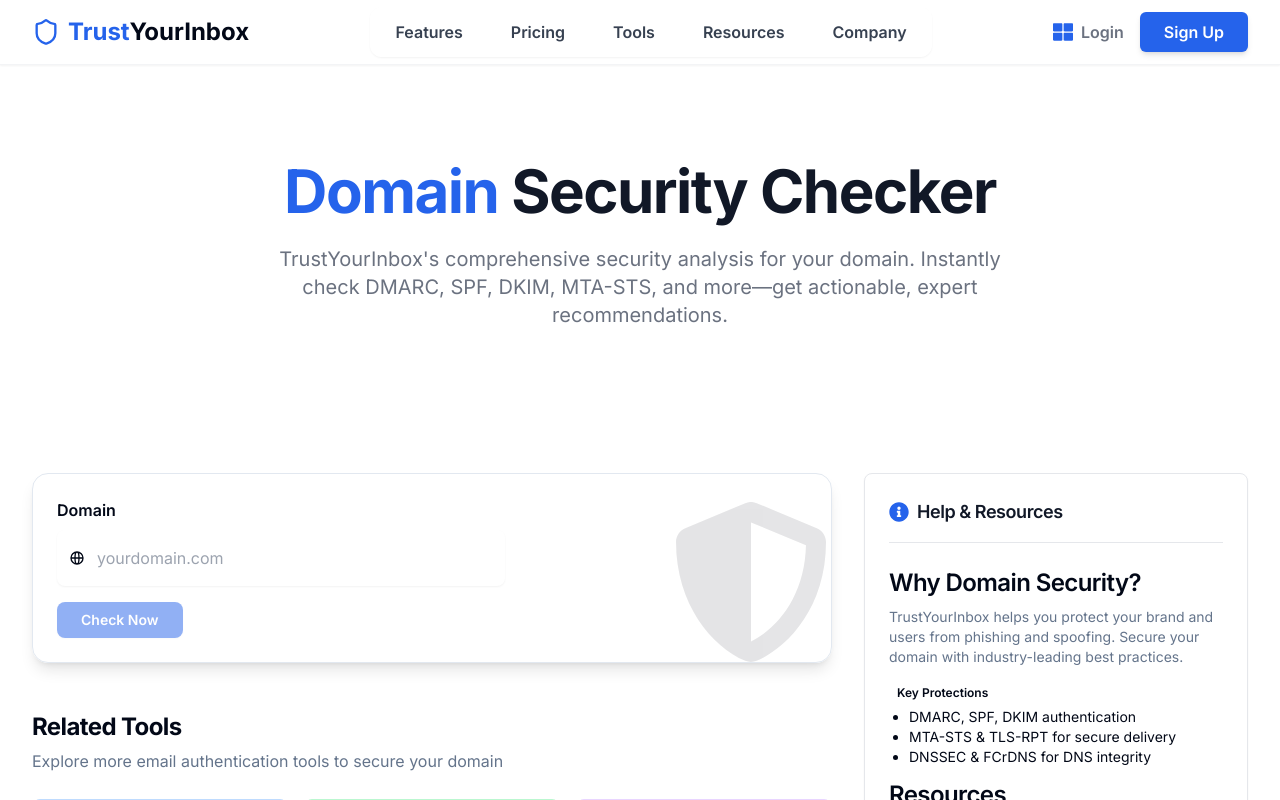
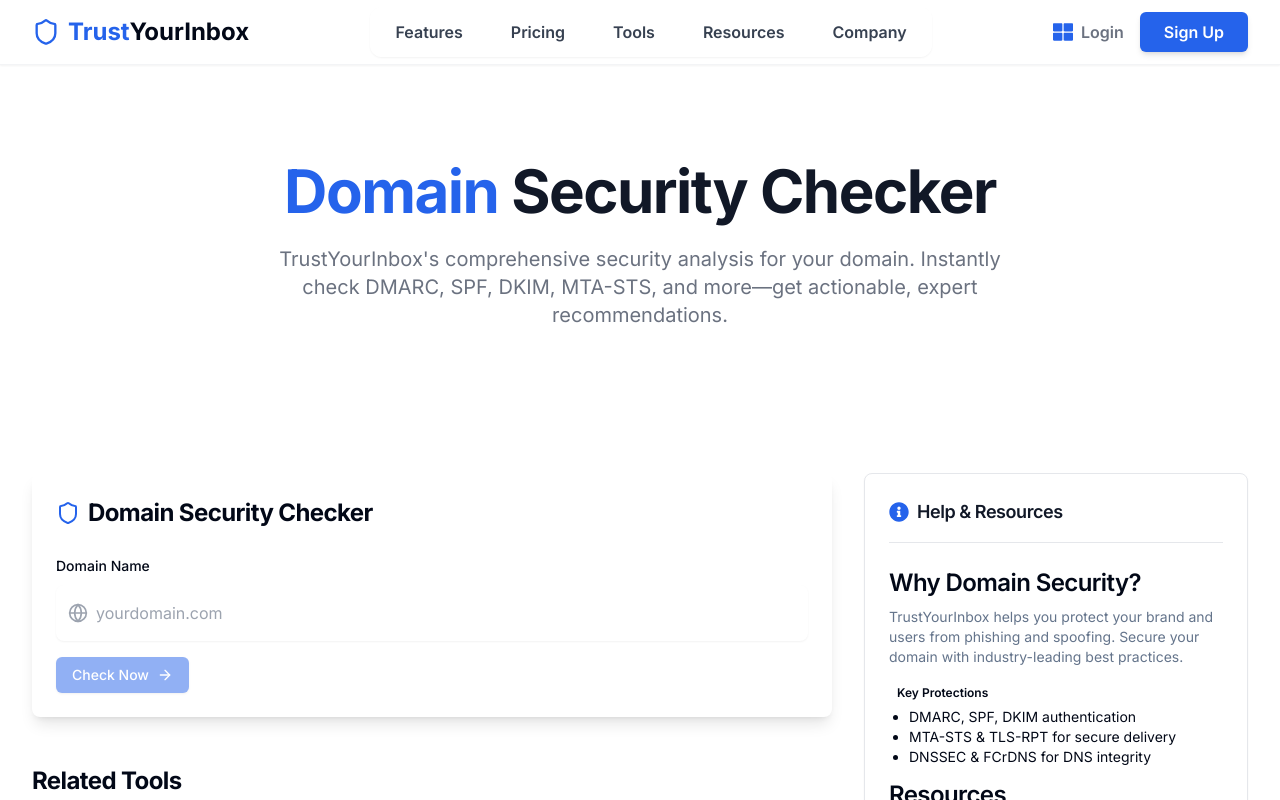
Before and after one commit to trustyourinbox/trustyourinbox-website, a Next.js app: page /tools/domain-security-checker in a window 1280 px wide. Shown: the top 800 px of the page. Built offline with nearby package versions, Linux system fonts and the light colour scheme.

Commit message:
updated the forms for tools to match

```diff
--- a/src/app/tools/domain-security-checker/page.tsx
+++ b/src/app/tools/domain-security-checker/page.tsx
@@ -5,7 +5,7 @@ import { Card } from "@/components/ui/Card";
 import { Button } from "@/components/ui/Button";
 import { Input } from "@/components/ui/Input";
 import { FaShieldAlt, FaCheckCircle, FaTimesCircle, FaInfoCircle, FaExclamationTriangle, FaLock, FaEnvelope, FaServer } from "react-icons/fa";
-import { Shield, Mail, Lock, Database, AlertTriangle, XCircle, Info, Key } from "lucide-react";
+import { Shield, Mail, Lock, Database, AlertTriangle, XCircle, Info, Key, Globe, ArrowRight } from "lucide-react";
 import { Progress } from "@/components/ui/Progress";
 import { Badge } from "@/components/ui/Badge";
 import { CardHeader, CardContent, CardTitle } from "@/components/ui/Card";
@@ -154,51 +154,74 @@ export default function DomainSecurityCheckerPage() {
         </>
       }
     >
-      <Card className="mb-8 p-6 bg-gradient-to-br from-brand/5 to-white border border-brand/10 relative overflow-hidden shadow-lg rounded-2xl">
-        {/* Watermark accent */}
-        <div className="absolute right-0 bottom-0 opacity-10 pointer-events-none select-none" style={{zIndex:0}}>
-          <FaShieldAlt className="w-40 h-40 text-brand" />
+      <Card className="w-full border-0 shadow-lg">
+        <div className="p-6">
+          <div className="flex items-center gap-2 mb-6">
+            <Shield className="h-6 w-6 text-blue-600" />
+            <h2 className="text-2xl font-bold">Domain Security Checker</h2>
           </div>
-        <div className="mb-4 relative z-10">
-          <label className="block font-semibold mb-2 text-brand-dark">Domain</label>
-          <div className="relative">
+
+          <form onSubmit={(e) => { e.preventDefault(); handleCheck(); }} className="space-y-4">
+            <div className="space-y-2">
+              <label htmlFor="domain" className="text-sm font-medium">
+                Domain Name
+              </label>
+              <div className="relative flex-1">
+                <div className="absolute inset-y-0 left-0 flex items-center pl-3 pointer-events-none">
+                  <Globe className="h-5 w-5 text-gray-400" />
+                </div>
                 <Input
+                  id="domain"
                   type="text"
                   placeholder="yourdomain.com"
+                  className="pl-10 h-11 border-gray-200 focus:border-blue-600 focus:ring-blue-600"
                   value={domain}
                   onChange={e => setDomain(e.target.value)}
-              className="max-w-md pl-10 bg-white border-brand/20 focus:border-brand focus:ring-brand"
+                  required
+                  pattern="^[a-zA-Z0-9.-]+\.[a-zA-Z]{2,}$"
                 />
-            <div className="absolute left-3 top-1/2 -translate-y-1/2 text-brand/60">
-              <svg className="w-4 h-4" fill="none" stroke="currentColor" viewBox="0 0 24 24">
-                <path strokeLinecap="round" strokeLinejoin="round" strokeWidth={2} d="M21 12a9 9 0 01-9 9m9-9a9 9 0 00-9-9m9 9H3m9 9a9 9 0 01-9-9m9 9c1.657 0 3-4.03 3-9s-1.343-9-3-9m0 18c-1.657 0-3-4.03-3-9s1.343-9 3-9m-9 9a9 9 0 019-9" />
-              </svg>
               </div>
             </div>
-        </div>
+
+            <div>
               <Button
-          onClick={handleCheck}
-          disabled={!domain || loading}
-          className="bg-blue-600 hover:bg-blue-700 text-white px-6 py-2 rounded-lg font-semibold shadow-sm hover:shadow transition-all"
+                type="submit"
+                className="bg-blue-600 hover:bg-blue-700 text-white min-w-[120px]"
+                disabled={loading || !domain}
               >
                 {loading ? (
                   <span className="flex items-center gap-2">
-              <svg className="animate-spin h-4 w-4" viewBox="0 0 24 24">
-                <circle className="opacity-25" cx="12" cy="12" r="10" stroke="currentColor" strokeWidth="4" fill="none" />
-                <path className="opacity-75" fill="currentColor" d="M4 12a8 8 0 018-8V0C5.373 0 0 5.373 0 12h4zm2 5.291A7.962 7.962 0 014 12H0c0 3.042 1.135 5.824 3 7.938l3-2.647z" />
+                    <svg
+                      className="animate-spin h-4 w-4 text-white"
+                      xmlns="http://www.w3.org/2000/svg"
+                      fill="none"
+                      viewBox="0 0 24 24"
+                    >
+                      <circle
+                        className="opacity-25"
+                        cx="12"
+                        cy="12"
+                        r="10"
+                        stroke="currentColor"
+                        strokeWidth="4"
+                      ></circle>
+                      <path
+                        className="opacity-75"
+                        fill="currentColor"
+                        d="M4 12a8 8 0 018-8V0C5.373 0 0 5.373 0 12h4zm2 5.291A7.962 7.962 0 014 12H0c0 3.042 1.135 5.824 3 7.938l3-2.647z"
+                      ></path>
                     </svg>
                     Checking...
                   </span>
                 ) : (
-            "Check Now"
+                  <span className="flex items-center gap-2">
+                    Check Now <ArrowRight className="h-4 w-4" />
+                  </span>
                 )}
               </Button>
-        {error && (
-          <div className="text-red-600 text-sm flex items-center gap-2 mt-2">
-            <FaTimesCircle className="w-4 h-4" />
-            {error}
             </div>
-        )}
+          </form>
+        </div>
       </Card>
 
       {results.length > 0 && (
```
Lines whose indentation alone changed are shown as unchanged.
